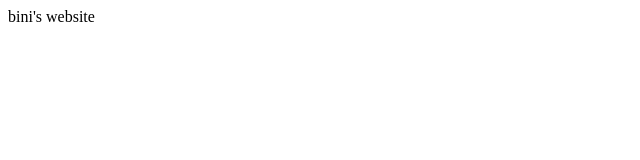
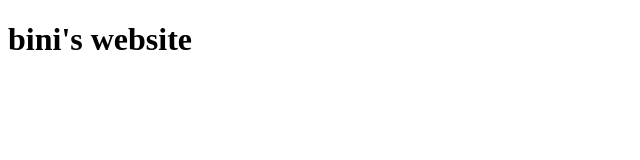
Before and after one commit to bini2005/bini2005.github.io, a plain HTML site: page index.html in a window 1280 px wide. Shown: the whole page, without its empty margins (0-640 px from the left). Drawn offline with Linux system fonts and the light colour scheme.

Commit message:
Update index.html

```diff
--- a/index.html
+++ b/index.html
@@ -6,6 +6,6 @@
     <title>bini website</title>
   </head>
   <body>
-    <header1>bini's website</header1>
+    <h1>bini's website</h1>
   </body>
 </html>
```
